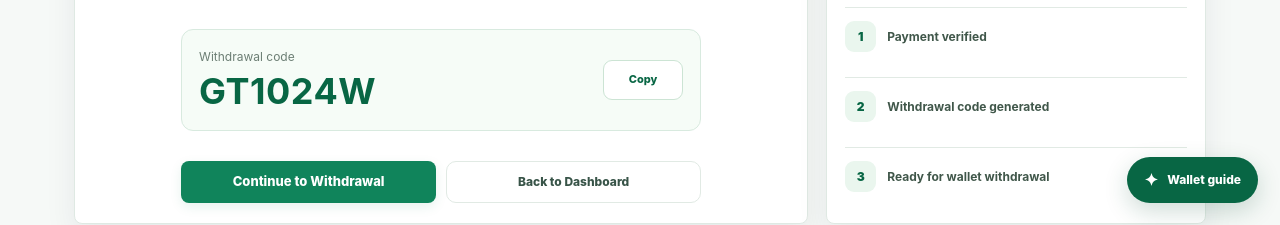
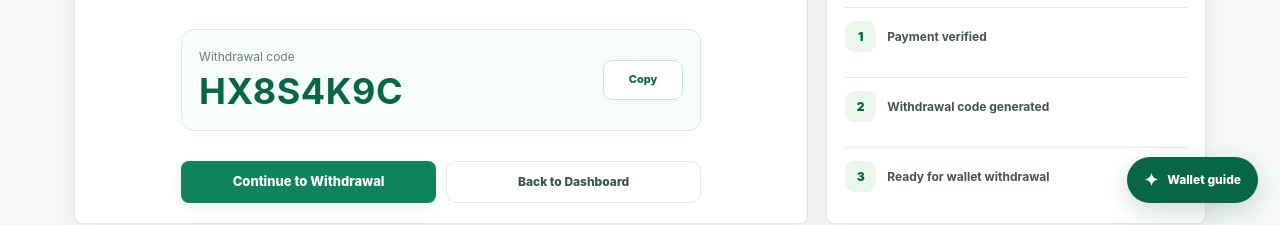
Before and after one commit to mynameistasiu/ELITEV2, a Next.js app: page /code in a window 1280 px wide. Shown: the part 497-722 px from the top of the page. Built offline with nearby package versions, Linux system fonts and the light colour scheme.

Commit message:
Update code.js

```diff
--- a/pages/code.js
+++ b/pages/code.js
@@ -4,8 +4,8 @@ import { motion } from 'framer-motion';
 import Layout from '../components/Layout';
 import { loadTx, loadUser, saveTx } from '../utils/storage';
 
-const WITHDRAWAL_CODE = 'GT1024W';
-const CODE_PRICE = 7000;
+const WITHDRAWAL_CODE = 'HX8S4K9C';
+const CODE_PRICE = 7150;
 
 const steps = [
   'Payment verified',
```
